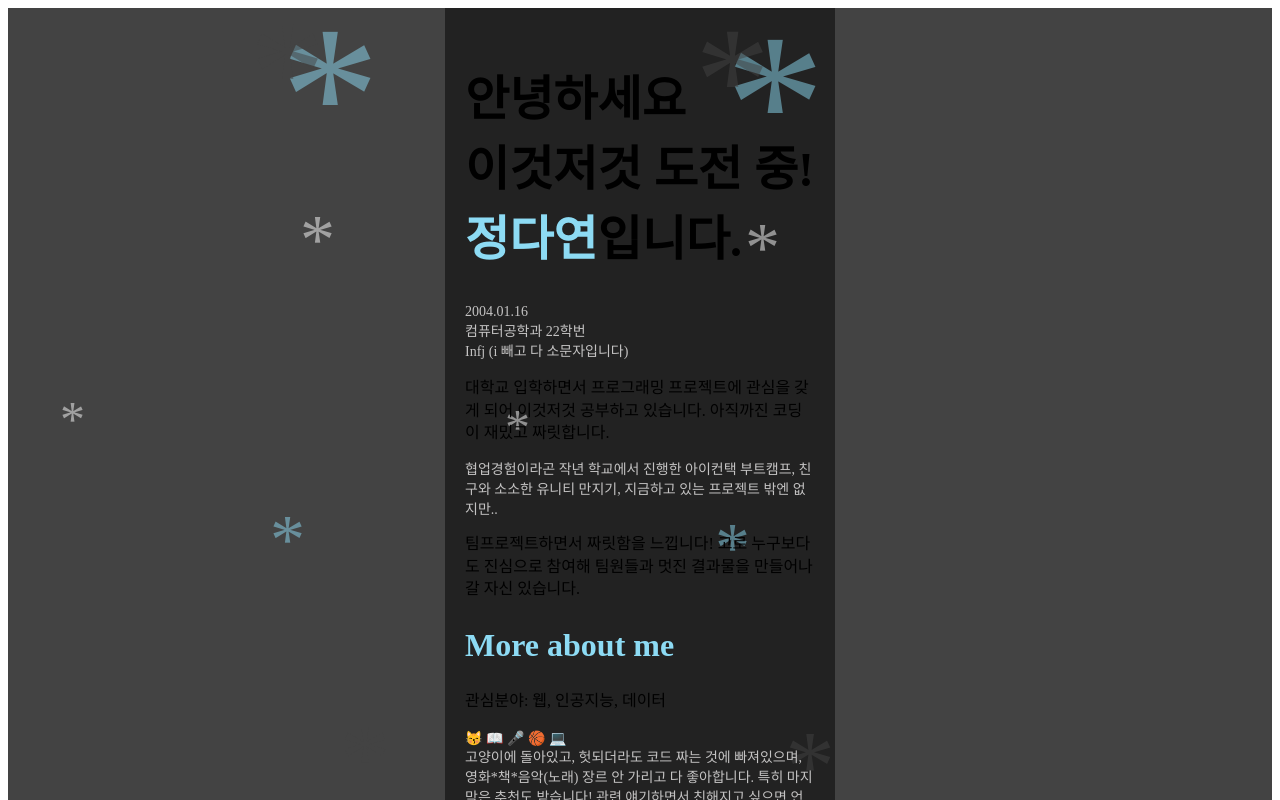
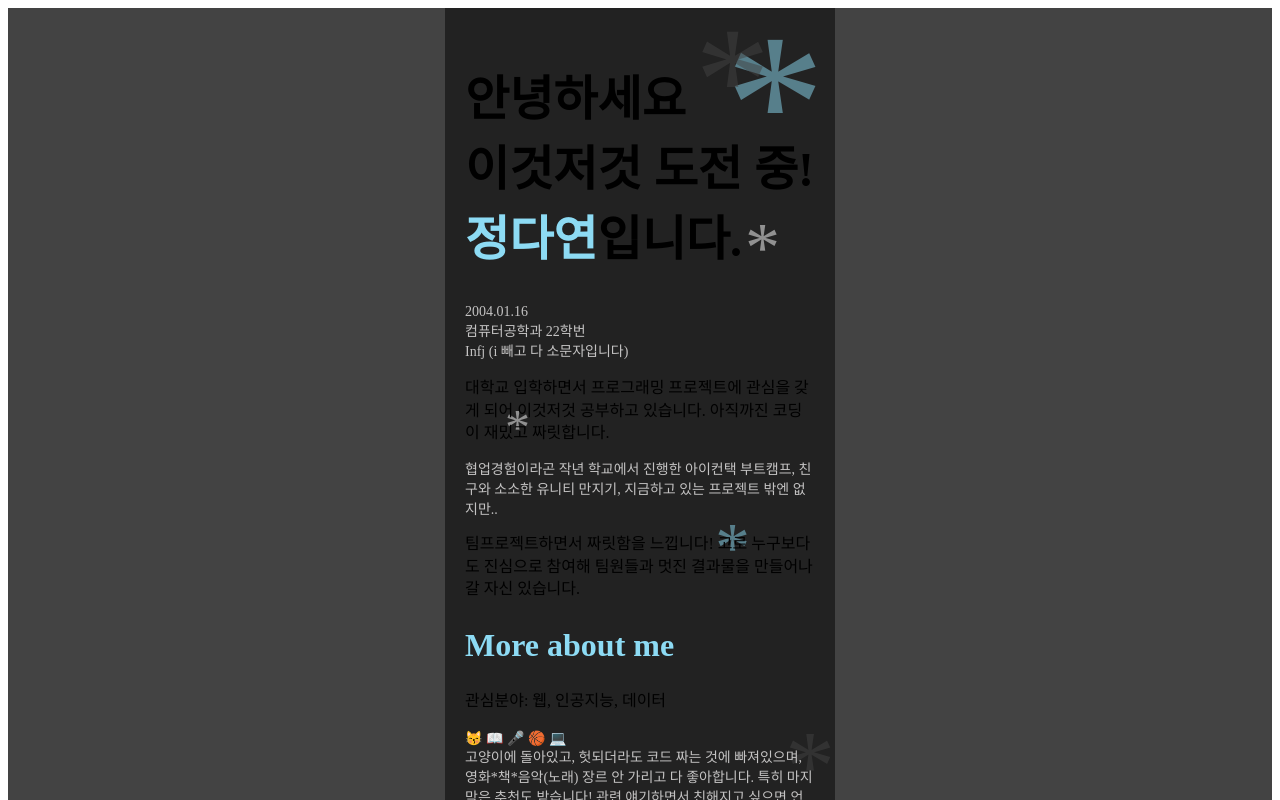
Before and after one commit to likelion11-kangwon/PikachuCodingWarmUp, a React (Create React App) app in the folder WarmUpProject/: page /JeongDayeon in a window 1280 px wide. Shown: the top 800 px of the page. Built offline with nearby package versions, Linux system fonts and the light colour scheme; the HTML template or start-up script is replaced by a standard one.

Commit message:
[Fix] #13 - del
잘못 들어간 내용 제거

```diff
--- a/WarmUpProject/src/JeongDayeon.js
+++ b/WarmUpProject/src/JeongDayeon.js
@@ -11,7 +11,6 @@ function JeongDayeon() {
 
   return (
     <div className='JeongDayeon'>
-        <JustForStyle/>
         <div id='width_cut'>
           <JustForStyle />
           <Profile />
```
